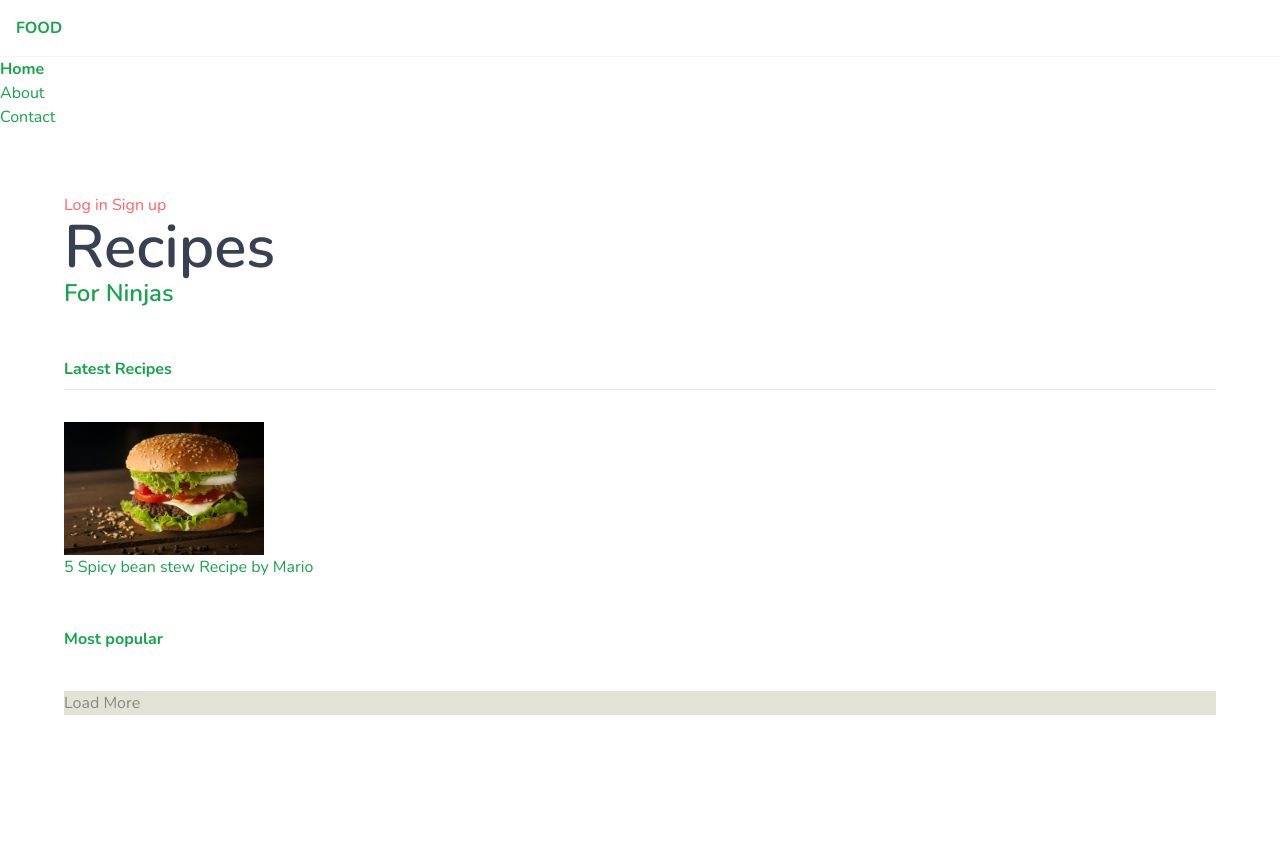
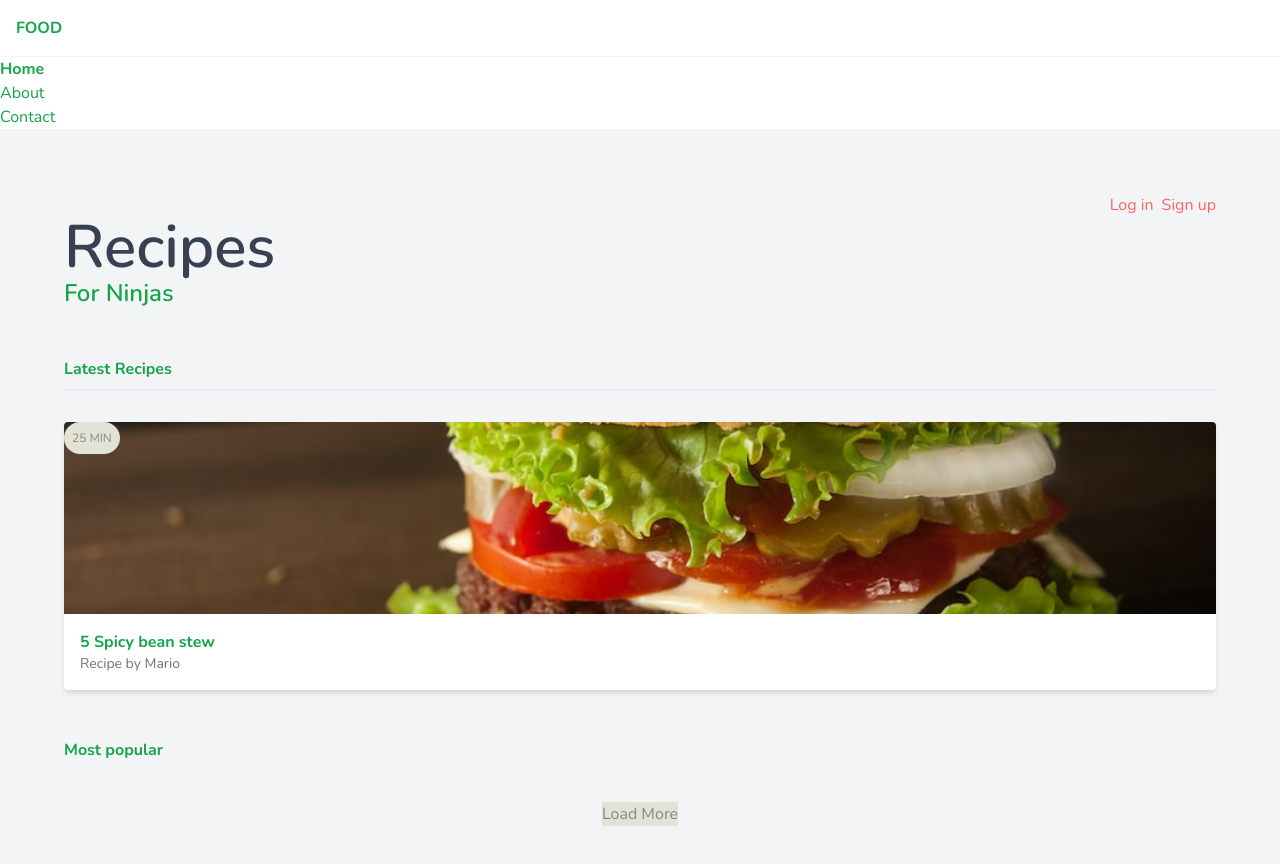
Before and after one commit to Emdad5353/Tailwindcss-prac-v1, a website: page public/index.html in a window 1280 px wide. Before the commit the page ends 800 px from the top, so only its background shows below. Drawn offline with nearby package versions, Linux system fonts and the light colour scheme.

Commit message:
c ards and badge implemented

```diff
--- a/public/index.html
+++ b/public/index.html
@@ -36,10 +36,10 @@
                 </nav>
             </div> <!-- end nav -->
 
-            <main class="px-16 py-16">
-                <div>
+            <main class="px-16 py-16 bg-gray-100">
+                <div class=" flex justify-center md:justify-end">
                     <a href="#" class=" text-primary">Log in</a>
-                    <a href="#" class=" text-primary">Sign up</a>
+                    <a href="#" class=" text-primary ml-2">Sign up</a>
                 </div>
 
                 <header>
@@ -52,11 +52,14 @@
 
                     <div class="mt-8">
                         <!--Cards-->
-                        <div>
-                            <img src="img/burger.jpeg" width="200px" alt="stew">
-                            <div>
-                                <span>5 Spicy bean stew</span>
-                                <span>Recipe by Mario</span>
+                        <div class=" bg-white rounded overflow-hidden shadow-md relative">
+                            <img src="img/burger.jpeg" width="200px" alt="stew" class=" w-full h-32 sm:h-48 object-cover">
+                            <div class="m-4">
+                                <span class="font-bold">5 Spicy bean stew</span>
+                                <span class=" block text-gray-500 text-sm">Recipe by Mario</span>
+                            </div>
+                            <div class=" bg-secondary-100 text-secondary-200 text-xs uppercase text-bold rounded-full p-2 absolute top-0">
+                                <span>25 min</span>
                             </div>
                         </div>
                     </div>
@@ -67,7 +70,7 @@
                         <!--Cards-->
                     </div>
 
-                    <div>
+                    <div class=" flex justify-center">
                         <div class="bg-secondary-100 text-secondary-200">Load More</div>
                     </div>
                 </div>
```
Also changed, not shown: dist/output.css.
